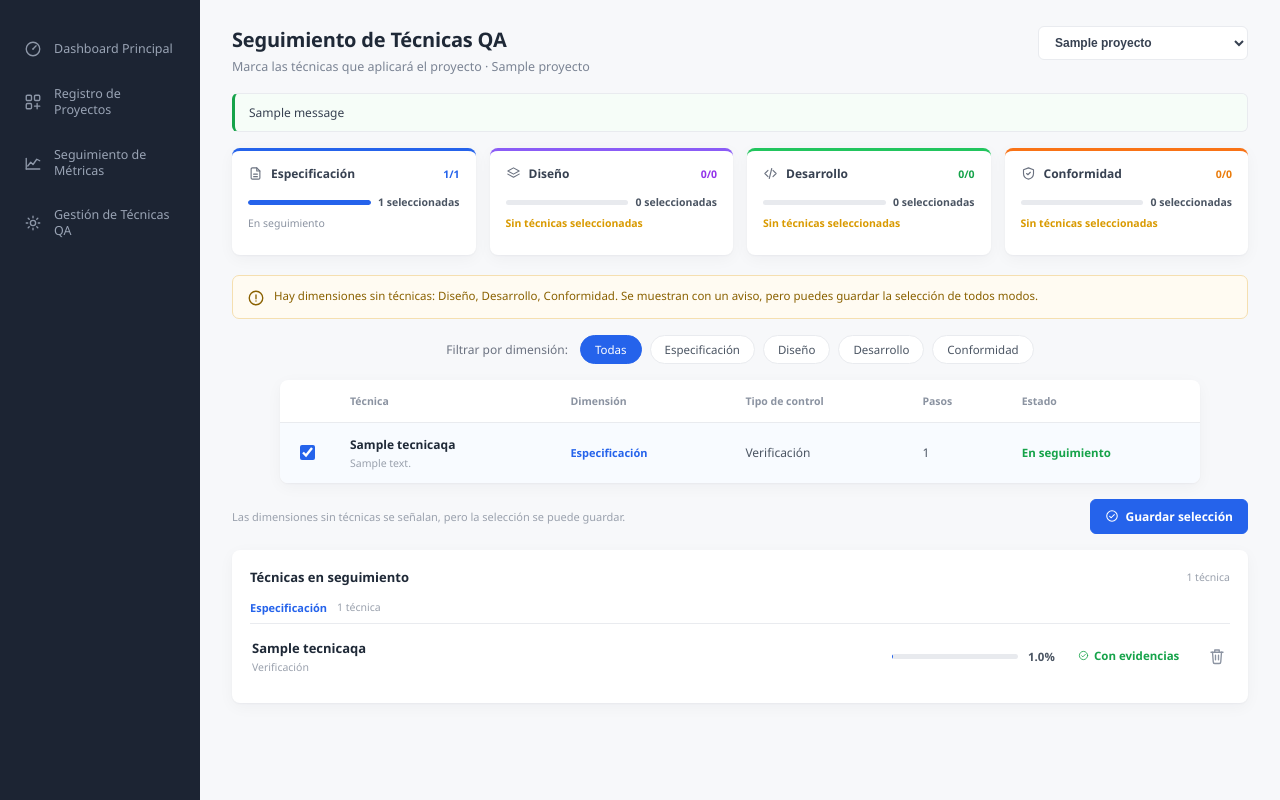
After one commit to Josgtg/QA-Admin, a Django app: page /tecnicas/seguimiento/ in a window 1280 px wide. The commit adds this page. Run offline with Django 5.2, Linux system fonts and the light colour scheme; tables that the repository leaves empty hold one stand-in row (values such as "Sample post"); one stand-in notice (Sample message) is shown.

Commit message:
Añadida lógica hu05

```diff
--- /dev/null
+++ b/apps/tecnicas/urls.py
@@ -0,0 +1,9 @@
+from django.urls import path
+
+from .views import SeguirTecnicaView
+
+app_name = 'tecnicas'
+
+urlpatterns = [
+    path('seguimiento/', SeguirTecnicaView.as_view(), name='seguimiento'),
+]
--- a/apps/tecnicas/views.py
+++ b/apps/tecnicas/views.py
@@ -1,3 +1,187 @@
-from django.shortcuts import render
+from django.contrib import messages
+from django.http import HttpRequest, HttpResponse, HttpResponseBadRequest
+from django.shortcuts import get_object_or_404, redirect, render
+from django.urls import reverse
+from django.views import View
 
-# Create your views here.
+from .models import (
+    CatalogoTQA,
+    Dimension,
+    Proyecto,
+    SeguimientoTecnica,
+    TecnicaQA,
+)
+
+DIMENSION_META = {
+    Dimension.ESPECIFICACION.value: {'color': 'blue', 'icon': 'i-file'},
+    Dimension.DISENO.value: {'color': 'purple', 'icon': 'i-layers'},
+    Dimension.DESARROLLO.value: {'color': 'green', 'icon': 'i-code'},
+    Dimension.CONFORMIDAD.value: {'color': 'orange', 'icon': 'i-shield'},
+}
+
+
+class SeguirTecnicaView(View):
+    template_name = 'tecnicas/seguir_tecnica.html'
+
+    def get(self, request: HttpRequest) -> HttpResponse:
+        catalogo = None
+        tecnicas = TecnicaQA.objects.all()
+
+        catalogo_id = request.GET.get('catalogo')
+        if catalogo_id:
+            catalogo = get_object_or_404(CatalogoTQA, pk=catalogo_id)
+            tecnicas = catalogo.obtener_tecnicas_base()
+
+        todas_las_tecnicas = list(tecnicas)
+
+        dimension = request.GET.get('dimension')
+        if dimension not in Dimension.values:
+            dimension = ''
+        else:
+            tecnicas = tecnicas.filter(dimension=dimension)
+
+        proyectos = Proyecto.objects.all()
+        proyecto_id = request.GET.get('proyecto')
+        if proyecto_id:
+            proyecto = get_object_or_404(Proyecto, pk=proyecto_id)
+        else:
+            proyecto = proyectos.first()
+
+        grupos, seguimientos = self._agrupar_por_dimension(
+            proyecto,
+            todas_las_tecnicas,
+        )
+        seleccionadas_ids = [
+            seguimiento.tecnica_id for seguimiento in seguimientos
+        ]
+        tecnicas_visibles_ids = {tecnica.pk for tecnica in tecnicas}
+        tecnicas_ocultas_seleccionadas = [
+            tecnica_id
+            for tecnica_id in seleccionadas_ids
+            if tecnica_id not in tecnicas_visibles_ids
+        ]
+        tecnicas_con_evidencia = [
+            seguimiento.tecnica_id
+            for seguimiento in seguimientos
+            if seguimiento.tiene_evidencias_registradas()
+        ]
+        dimensiones_sin_tecnicas = [
+            grupo['label'] for grupo in grupos if grupo['sin_tecnicas']
+        ]
+
+        return render(
+            request,
+            self.template_name,
+            {
+                'catalogo': catalogo,
+                'tecnicas': tecnicas,
+                'proyecto': proyecto,
+                'proyectos': proyectos,
+                'grupos': grupos,
+                'seguimientos': seguimientos,
+                'seleccionadas_ids': seleccionadas_ids,
+                'tecnicas_ocultas_seleccionadas': tecnicas_ocultas_seleccionadas,
+                'tecnicas_con_evidencia': tecnicas_con_evidencia,
+                'dimensiones': Dimension.choices,
+                'dimension_seleccionada': dimension,
+                'dimensiones_sin_tecnicas': dimensiones_sin_tecnicas,
+            },
+        )
+
+    def post(self, request: HttpRequest) -> HttpResponse:
+        return self.seguir_tecnica(request)
+
+    def seguir_tecnica(self, request: HttpRequest) -> HttpResponse:
+        proyecto_id = request.POST.get('proyecto')
+        if not proyecto_id:
+            return HttpResponseBadRequest('Debe indicar el proyecto.')
+
+        proyecto = get_object_or_404(Proyecto, pk=proyecto_id)
+
+        quitar_id = request.POST.get('quitar')
+        if quitar_id:
+            seguimiento = get_object_or_404(
+                SeguimientoTecnica,
+                pk=quitar_id,
+                proyecto=proyecto,
+            )
+            nombre = seguimiento.tecnica.nombre
+            proyecto.remover_tecnica(seguimiento.pk)
+            messages.success(
+                request,
+                f'La técnica "{nombre}" se quitó del seguimiento del proyecto.',
+            )
+            return self._volver_al_proyecto(proyecto)
+
+        tecnicas_ids = {
+            int(tecnica_id)
+            for tecnica_id in request.POST.getlist('tecnicas')
+            if tecnica_id.isdigit()
+        }
+
+        for tecnica in TecnicaQA.objects.filter(pk__in=tecnicas_ids):
+            proyecto.seguir_tecnica(tecnica)
+
+        for seguimiento in proyecto.seguimientos.filter(
+            activa=True
+        ).exclude(tecnica_id__in=tecnicas_ids):
+            proyecto.remover_tecnica(seguimiento.pk)
+
+        grupos, _ = self._agrupar_por_dimension(
+            proyecto,
+            list(TecnicaQA.objects.all()),
+        )
+        dimensiones_sin_tecnicas = [
+            grupo['label'] for grupo in grupos if grupo['sin_tecnicas']
+        ]
+
+        if dimensiones_sin_tecnicas:
+            messages.warning(
+                request,
+                'Dimensiones sin técnicas seleccionadas: '
+                f'{", ".join(dimensiones_sin_tecnicas)}. '
+                'La selección se guardó de todos modos.',
+            )
+
+        messages.success(request, 'Selección de técnicas guardada.')
+        return self._volver_al_proyecto(proyecto)
+
+    def _agrupar_por_dimension(self, proyecto, tecnicas):
+        seguimientos = []
+        if proyecto:
+            seguimientos = list(
+                proyecto.seguimientos.filter(activa=True)
+                .select_related('tecnica')
+                .order_by('tecnica__nombre')
+            )
+
+        grupos = []
+        for valor, etiqueta in Dimension.choices:
+            meta = DIMENSION_META[valor]
+            seleccionadas = [
+                seguimiento
+                for seguimiento in seguimientos
+                if seguimiento.tecnica.dimension == valor
+            ]
+            total = sum(1 for tecnica in tecnicas if tecnica.dimension == valor)
+            grupos.append(
+                {
+                    'valor': valor,
+                    'label': etiqueta,
+                    'color': meta['color'],
+                    'icon': meta['icon'],
+                    'total': total,
+                    'seleccionadas': seleccionadas,
+                    'seleccionadas_count': len(seleccionadas),
+                    'sin_tecnicas': not seleccionadas,
+                    'porcentaje': (
+                        round(len(seleccionadas) / total * 100) if total else 0
+                    ),
+                }
+            )
+        return grupos, seguimientos
+
+    def _volver_al_proyecto(self, proyecto):
+        return redirect(
+            f'{reverse("tecnicas:seguimiento")}?proyecto={proyecto.pk}'
+        )
--- a/qa_admin/urls.py
+++ b/qa_admin/urls.py
@@ -15,11 +15,12 @@ Including another URLconf
     2. Add a URL to urlpatterns:  path('blog/', include('blog.urls'))
 """
 from django.contrib import admin
-from django.urls import path
+from django.urls import include, path
 
 from qa_admin.views import demo
 
 urlpatterns = [
     path('admin/', admin.site.urls),
     path('demo/', demo, name='demo'),
+    path('tecnicas/', include('apps.tecnicas.urls')),
 ]
--- a/static/css/app.css
+++ b/static/css/app.css
@@ -1090,6 +1090,228 @@ table.data {
     color: var(--green);
 }
 
+/* Technique selection (HU-05) ------------------------------------------ */
+.sr-only {
+    position: absolute;
+    width: 1px;
+    height: 1px;
+    padding: 0;
+    margin: -1px;
+    overflow: hidden;
+    clip: rect(0, 0, 0, 0);
+    white-space: nowrap;
+    border: 0;
+}
+
+.inline-form {
+    margin: 0;
+}
+
+.select-input {
+    min-width: 210px;
+    padding: 8px 12px;
+    border: 1px solid var(--border);
+    border-radius: 6px;
+    background: #ffffff;
+    color: #374151;
+    font-size: 12px;
+    font-weight: 600;
+}
+
+.flash-stack {
+    display: flex;
+    flex-direction: column;
+    gap: 8px;
+    margin-bottom: 16px;
+}
+
+.flash {
+    padding: 10px 14px;
+    border: 1px solid var(--border);
+    border-left: 3px solid var(--blue);
+    border-radius: 6px;
+    background: #ffffff;
+    color: #374151;
+    font-size: 12px;
+    font-weight: 500;
+}
+
+.flash-success {
+    border-left-color: var(--green);
+    background: #f6fdf8;
+}
+
+.flash-warning {
+    border-left-color: var(--amber);
+    background: #fffbf2;
+}
+
+.flash-error {
+    border-left-color: var(--red);
+    background: #fff7f7;
+}
+
+.notice {
+    display: flex;
+    align-items: flex-start;
+    gap: 9px;
+    padding: 11px 14px;
+    border-radius: 7px;
+    font-size: 11.5px;
+    line-height: 1.5;
+    margin-bottom: 16px;
+}
+
+.notice p {
+    margin: 0;
+}
+
+.notice .icon {
+    margin-top: 2px;
+}
+
+.notice-warning {
+    border: 1px solid #f5dfb0;
+    background: #fffbf2;
+    color: #8a6100;
+}
+
+.dim-warning {
+    margin: 7px 0 0;
+    color: #d99a00;
+    font-size: 10.5px;
+    font-weight: 600;
+}
+
+.check-col {
+    width: 38px;
+    text-align: center;
+}
+
+.tech-checkbox {
+    width: 15px;
+    height: 15px;
+    accent-color: var(--primary);
+    cursor: pointer;
+}
+
+.selected-row {
+    background: #f8fbff;
+}
+
+.selected-row:hover {
+    background: #f3f8ff;
+}
+
+.form-actions {
+    display: flex;
+    align-items: center;
+    justify-content: space-between;
+    gap: 14px;
+    flex-wrap: wrap;
+    margin-top: 16px;
+}
+
+.form-hint {
+    margin: 0;
+    color: var(--soft);
+    font-size: 11px;
+}
+
+.empty-state {
+    display: flex;
+    flex-direction: column;
+    align-items: center;
+    justify-content: center;
+    text-align: center;
+    padding: 44px 24px;
+}
+
+.empty-state h3 {
+    margin: 14px 0 6px;
+    font-size: 15px;
+}
+
+.empty-state p {
+    margin: 0;
+    color: var(--muted);
+    font-size: 12px;
+}
+
+.empty-icon {
+    width: 34px;
+    height: 34px;
+    color: var(--soft);
+}
+
+.empty-row {
+    padding: 18px 16px;
+    color: var(--soft);
+    font-size: 12px;
+    text-align: center;
+}
+
+.tracking-group + .tracking-group {
+    margin-top: 18px;
+}
+
+.tracking-head {
+    display: flex;
+    align-items: center;
+    gap: 10px;
+    padding-bottom: 8px;
+    border-bottom: 1px solid var(--border);
+    margin-bottom: 4px;
+}
+
+.tracking-item {
+    display: flex;
+    align-items: center;
+    gap: 16px;
+    padding: 11px 2px;
+    border-bottom: 1px solid #f2f3f5;
+}
+
+.tracking-item:last-child {
+    border-bottom: 0;
+}
+
+.tracking-main {
+    flex: 1;
+    min-width: 0;
+}
+
+.tracking-progress {
+    display: flex;
+    align-items: center;
+    gap: 10px;
+    width: 170px;
+    flex: none;
+}
+
+.tracking-progress .bar {
+    flex: 1;
+    height: 5px;
+}
+
+.tracking-evidence {
+    width: 112px;
+    flex: none;
+}
+
+@media (max-width: 720px) {
+    .tracking-item {
+        flex-wrap: wrap;
+        gap: 8px 14px;
+    }
+
+    .tracking-progress,
+    .tracking-evidence {
+        width: auto;
+        flex: 1;
+    }
+}
+
 @media (max-width: 1100px) {
     .dash-grid {
         grid-template-columns: 1fr;
--- a/templates/base.html
+++ b/templates/base.html
@@ -117,6 +117,12 @@
         <symbol id="i-sparkle" viewBox="0 0 24 24">
             <path d="M12 3l1.8 5.2L19 10l-5.2 1.8L12 17l-1.8-5.2L5 10l5.2-1.8Z"/>
         </symbol>
+        <symbol id="i-trash" viewBox="0 0 24 24">
+            <path d="M4 7h16"/>
+            <path d="M10 11v6M14 11v6"/>
+            <path d="M6 7l1 13a2 2 0 0 0 2 2h6a2 2 0 0 0 2-2l1-13"/>
+            <path d="M9 7V4h6v3"/>
+        </symbol>
     </svg>
 
     <div class="layout">
--- /dev/null
+++ b/templates/tecnicas/seguir_tecnica.html
@@ -0,0 +1,283 @@
+{% extends 'base.html' %}
+
+{% block title %}Técnicas QA · QA Admin{% endblock %}
+
+{% block content %}
+<div class="page-head">
+    <div>
+        <h2>Seguimiento de Técnicas QA</h2>
+        <p class="subtitle">
+            Marca las técnicas que aplicará el proyecto
+            {% if proyecto %} · {{ proyecto.nombre }}{% endif %}
+        </p>
+    </div>
+    {% if proyectos %}
+    <form method="get" action="{% url 'tecnicas:seguimiento' %}" class="inline-form">
+        {% if catalogo %}
+        <input type="hidden" name="catalogo" value="{{ catalogo.pk }}">
+        {% endif %}
+        <label class="sr-only" for="proyecto-select">Proyecto</label>
+        <select id="proyecto-select" name="proyecto" class="select-input" onchange="this.form.submit()">
+            {% for item in proyectos %}
+            <option value="{{ item.pk }}" {% if proyecto and item.pk == proyecto.pk %}selected{% endif %}>
+                {{ item.nombre }}
+            </option>
+            {% endfor %}
+        </select>
+    </form>
+    {% endif %}
+</div>
+
+{% if messages %}
+<div class="flash-stack">
+    {% for message in messages %}
+    <div class="flash flash-{{ message.tags }}">{{ message }}</div>
+    {% endfor %}
+</div>
+{% endif %}
+
+{% if not proyecto %}
+<section class="card empty-state">
+    <svg class="icon empty-icon"><use href="#i-techniques"></use></svg>
+    <h3>No hay un proyecto seleccionado</h3>
+    <p>Registra un proyecto y vuelve a esta pantalla para seleccionar sus técnicas de QA.</p>
+</section>
+{% else %}
+<form method="post" id="seleccion-form">
+    {% csrf_token %}
+    <input type="hidden" name="proyecto_id" value="{{ proyecto.pk }}">
+    {% for tecnica_id in tecnicas_ocultas_seleccionadas %}
+    <input type="hidden" name="tecnicas" value="{{ tecnica_id }}">
+    {% endfor %}
+
+    <div class="dims">
+        {% for grupo in grupos %}
+        <article class="dim-card dim-{{ grupo.color }}">
+            <div class="dim-head">
+                <span class="dim-icon"><svg class="icon"><use href="#{{ grupo.icon }}"></use></svg></span>
+                <span class="dim-name">{{ grupo.label }}</span>
+                <span class="dim-count {{ grupo.color }}">{{ grupo.seleccionadas_count }}/{{ grupo.total }}</span>
+            </div>
+            <div class="dim-meta">
+                <div class="bar"><span class="fill-{{ grupo.color }}" style="width: {{ grupo.porcentaje }}%"></span></div>
+                <b>{{ grupo.seleccionadas_count }} seleccionadas</b>
+            </div>
+            {% if grupo.sin_tecnicas %}
+            <p class="dim-warning">Sin técnicas seleccionadas</p>
+            {% else %}
+            <p class="dim-active">En seguimiento</p>
+            {% endif %}
+        </article>
+        {% endfor %}
+    </div>
+
+    {% if dimensiones_sin_tecnicas %}
+    <div class="notice notice-warning">
+        <svg class="icon"><use href="#i-alert-circle"></use></svg>
+        <p>
+            Hay dimensiones sin técnicas: {{ dimensiones_sin_tecnicas|join:", " }}.
+            Se muestran con un aviso, pero puedes guardar la selección de todos modos.
+        </p>
+    </div>
+    {% endif %}
+
+    <div class="filter-row">
+        <span class="filter-label">Filtrar por dimensión:</span>
+        <a class="chip {% if not dimension_seleccionada %}active{% endif %}"
+           href="{% url 'tecnicas:seguimiento' %}?proyecto={{ proyecto.pk }}{% if catalogo %}&catalogo={{ catalogo.pk }}{% endif %}">
+            Todas
+        </a>
+        {% for valor, etiqueta in dimensiones %}
+        <a class="chip {% if dimension_seleccionada == valor %}active{% endif %}"
+           href="{% url 'tecnicas:seguimiento' %}?proyecto={{ proyecto.pk }}{% if catalogo %}&catalogo={{ catalogo.pk }}{% endif %}&dimension={{ valor }}">
+            {{ etiqueta }}
+        </a>
+        {% endfor %}
+    </div>
+
+    <section class="card table-card tech-table-card">
+        <div class="table-wrap">
+            <table class="data tech-table">
+                <thead>
+                    <tr>
+                        <th class="check-col"><span class="sr-only">Seleccionar</span></th>
+                        <th>Técnica</th>
+                        <th>Dimensión</th>
+                        <th>Tipo de control</th>
+                        <th>Pasos</th>
+                        <th>Estado</th>
+                    </tr>
+                </thead>
+                <tbody>
+                    {% for tecnica in tecnicas %}
+                    <tr class="{% if tecnica.pk in seleccionadas_ids %}selected-row{% endif %}">
+                        <td class="check-col">
+                            <input type="checkbox"
+                                   class="tech-checkbox"
+                                   name="tecnicas"
+                                   value="{{ tecnica.pk }}"
+                                   aria-label="Seleccionar {{ tecnica.nombre }}"
+                                   {% if tecnica.pk in seleccionadas_ids %}checked{% endif %}>
+                        </td>
+                        <td>
+                            <div class="cell-title">{{ tecnica.nombre }}</div>
+                            <div class="cell-sub">{{ tecnica.descripcion|truncatechars:90 }}</div>
+                        </td>
+                        <td>
+                            <span class="dim-tag {% if tecnica.dimension == 'ESPECIFICACION' %}blue{% elif tecnica.dimension == 'DISENO' %}purple{% elif tecnica.dimension == 'DESARROLLO' %}green{% else %}orange{% endif %}">
+                                {{ tecnica.get_dimension_display }}
+                            </span>
+                        </td>
+                        <td>{{ tecnica.get_tipo_control_display }}</td>
+                        <td>{{ tecnica.pasos.count }}</td>
+                        <td>
+                            {% if tecnica.pk in seleccionadas_ids %}
+                            <span class="status green">En seguimiento</span>
+                            {% else %}
+                            <span class="status gray">Disponible</span>
+                            {% endif %}
+                        </td>
+                    </tr>
+                    {% empty %}
+                    <tr>
+                        <td colspan="6">
+                            <div class="empty-row">
+                                No hay técnicas en el catálogo para esta selección.
+                            </div>
+                        </td>
+                    </tr>
+                    {% endfor %}
+                </tbody>
+            </table>
+        </div>
+    </section>
+
+    <div class="form-actions">
+        <p class="form-hint">
+            Las dimensiones sin técnicas se señalan, pero la selección se puede guardar.
+        </p>
+        <button class="btn btn-primary" type="submit">
+            <svg class="icon icon-sm"><use href="#i-check-circle"></use></svg>
+            Guardar selección
+        </button>
+    </div>
+
+    <section class="card section-gap">
+        <div class="card-head">
+            <h3>Técnicas en seguimiento</h3>
+            <span class="head-muted">{{ seguimientos|length }} técnica{{ seguimientos|length|pluralize:"s" }}</span>
+        </div>
+
+        {% for grupo in grupos %}
+        {% if grupo.seleccionadas %}
+        <div class="tracking-group">
+            <div class="tracking-head">
+                <span class="dim-tag {{ grupo.color }}">{{ grupo.label }}</span>
+                <span class="head-muted">{{ grupo.seleccionadas_count }} técnica{{ grupo.seleccionadas_count|pluralize:"s" }}</span>
+            </div>
+            {% for seguimiento in grupo.seleccionadas %}
+            <div class="tracking-item">
+                <div class="tracking-main">
+                    <div class="cell-title">{{ seguimiento.tecnica.nombre }}</div>
+                    <div class="cell-sub">{{ seguimiento.tecnica.get_tipo_control_display }}</div>
+                </div>
+                <div class="tracking-progress">
+                    <div class="bar"><span class="fill-{{ grupo.color }}" style="width: {{ seguimiento.porcentaje_avance }}%"></span></div>
+                    <span class="coverage-value">{{ seguimiento.porcentaje_avance }}%</span>
+                </div>
+                <div class="tracking-evidence">
+                    {% if seguimiento.tiene_evidencias_registradas %}
+                    <span class="status-icon green">
+                        <svg class="icon icon-xs"><use href="#i-check-circle"></use></svg>
+                        Con evidencias
+                    </span>
+                    {% else %}
+                    <span class="status-icon gray">
+                        <svg class="icon icon-xs"><use href="#i-clock"></use></svg>
+                        Sin evidencias
+                    </span>
+                    {% endif %}
+                </div>
+                <button type="submit"
+                        name="quitar"
+                        value="{{ seguimiento.pk }}"
+                        class="icon-btn"
+                        title="Quitar técnica"
+                        data-tecnica="{{ seguimiento.tecnica.nombre }}"
+                        data-evidencia="{% if seguimiento.tiene_evidencias_registradas %}true{% else %}false{% endif %}">
+                    <svg class="icon"><use href="#i-trash"></use></svg>
+                </button>
+            </div>
+            {% endfor %}
+        </div>
+        {% endif %}
+        {% endfor %}
+
+        {% if not seguimientos %}
+        <div class="empty-row">Este proyecto todavía no tiene técnicas en seguimiento.</div>
+        {% endif %}
+    </section>
+</form>
+
+{{ tecnicas_con_evidencia|json_script:"tecnicas-con-evidencia" }}
+{{ seleccionadas_ids|json_script:"tecnicas-seleccionadas" }}
+<script>
+(function () {
+    const form = document.getElementById('seleccion-form');
+    if (!form) {
+        return;
+    }
+
+    const evidencias = new Set(
+        JSON.parse(document.getElementById('tecnicas-con-evidencia').textContent || '[]').map(Number)
+    );
+    const iniciales = new Set(
+        JSON.parse(document.getElementById('tecnicas-seleccionadas').textContent || '[]').map(Number)
+    );
+    let confirmacionAceptada = false;
+
+    form.addEventListener('click', function (event) {
+        const boton = event.target.closest('button[name="quitar"]');
+        if (!boton || boton.dataset.evidencia !== 'true') {
+            return;
+        }
+        const nombre = boton.dataset.tecnica || 'esta técnica';
+        const mensaje = '"' + nombre + '" tiene evidencias registradas. ' +
+            '¿Quieres quitarla? Las evidencias se conservarán.';
+        if (!window.confirm(mensaje)) {
+            event.preventDefault();
+            return;
+        }
+        confirmacionAceptada = true;
+    });
+
+    form.addEventListener('submit', function (event) {
+        if (confirmacionAceptada || (event.submitter && event.submitter.name === 'quitar')) {
+            return;
+        }
+
+        const marcadas = new Set(
+            Array.from(form.querySelectorAll('input[name="tecnicas"]'))
+                .filter(function (input) {
+                    return input.type === 'hidden' || input.checked;
+                })
+                .map(function (input) {
+                    return Number(input.value);
+                })
+        );
+        const retiradasConEvidencia = Array.from(iniciales).filter(function (id) {
+            return !marcadas.has(id) && evidencias.has(id);
+        });
+
+        if (retiradasConEvidencia.length) {
+            const mensaje = 'Vas a quitar técnicas que tienen evidencias registradas. ' +
+                '¿Quieres continuar? Las evidencias se conservarán.';
+            if (!window.confirm(mensaje)) {
+                event.preventDefault();
+            }
+        }
+    });
+})();
+</script>
+{% endif %}
+{% endblock %}
```
Also changed, not shown: apps/tecnicas/models.py (+12 -1 lines), apps/tecnicas/migrations/0002_seguimientotecnica_activa.py (added).
